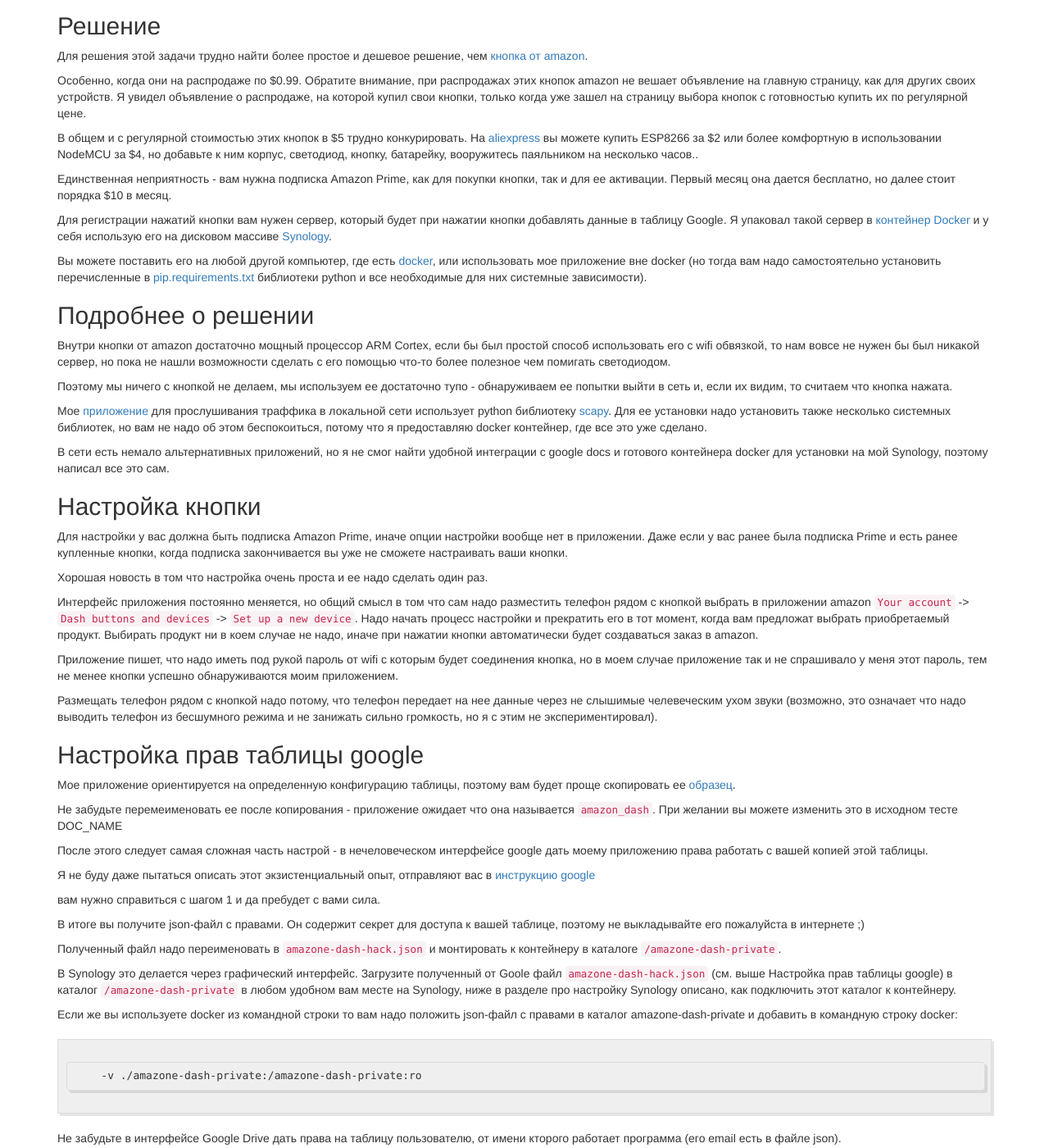
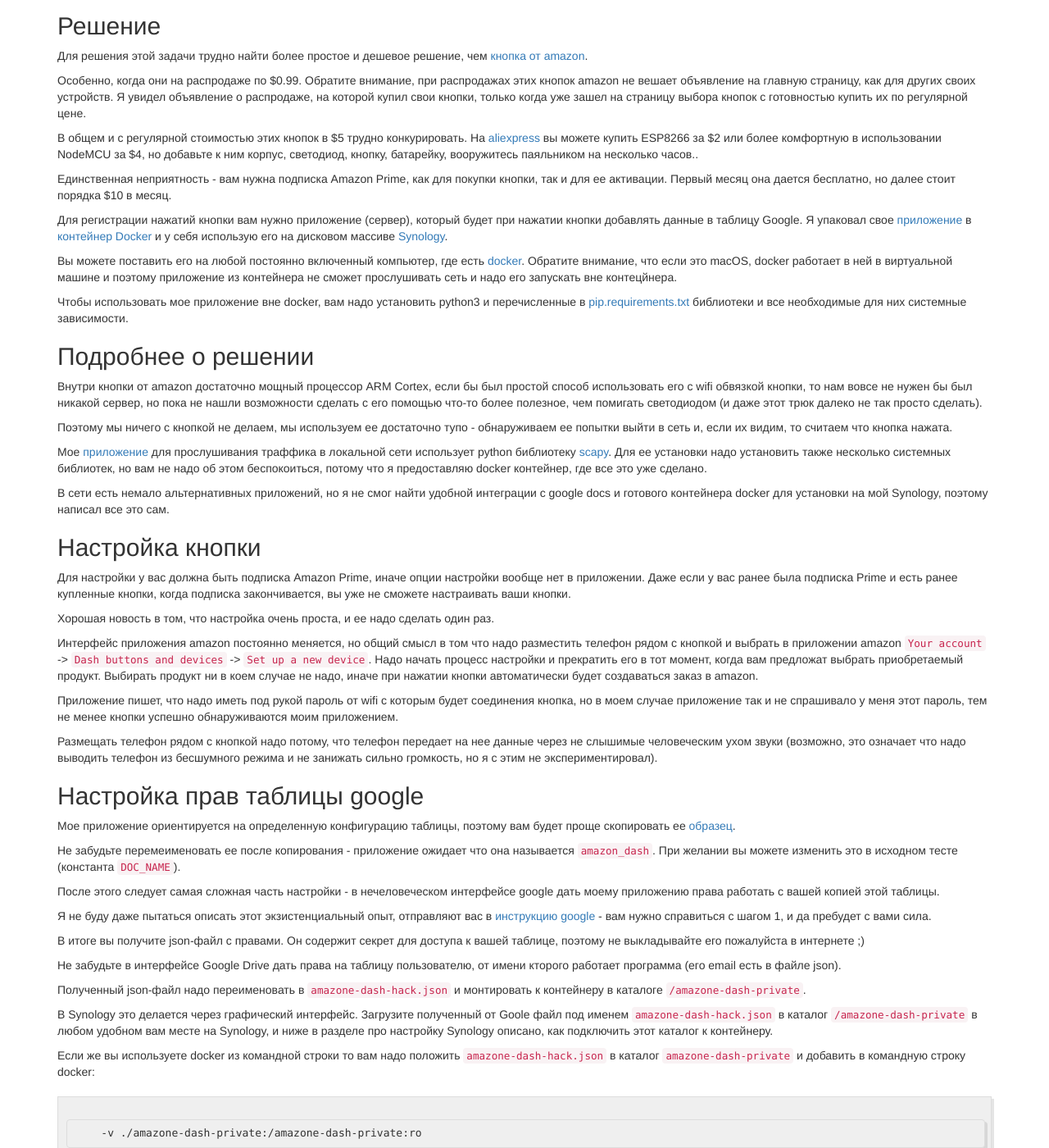
Before and after one commit to andgineer/sorokin.engineer, a Jekyll site: the page built from posts/ru/_posts/2016-10-14-amazon_dash.md, in a window 1280 px wide and 1400 px high, scrolled down 574 px. Shown: the whole window at 82% size. Built offline with Jekyll 4.4.1, drawn with Linux system fonts in a browser that asks for light colours; nearby versions of some CDN libraries; comment, search, counter and statistics services are not loaded; some of the changed text lies outside the part shown.

Commit message:
described network docker settings, proofreading

```diff
--- a/posts/ru/_posts/2016-10-14-amazon_dash.md
+++ b/posts/ru/_posts/2016-10-14-amazon_dash.md
@@ -39,21 +39,26 @@
 Единственная неприятность - вам нужна подписка Amazon Prime, как для покупки кнопки, так и для
 ее активации. Первый месяц она дается бесплатно, но далее стоит порядка $10 в месяц.
 
-Для регистрации нажатий кнопки вам нужен сервер, который будет при нажатии кнопки добавлять данные
-в таблицу Google. Я упаковал такой сервер в
+Для регистрации нажатий кнопки вам нужно приложение (сервер), который будет при нажатии кнопки добавлять данные
+в таблицу Google. Я упаковал свое [приложение](https://github.com/masterandrey/docker-amazon-dash/) в
 [контейнер Docker](https://hub.docker.com/r/masterandrey/amazon-dash/)
 и у себя использую его на дисковом массиве [Synology](https://www.synology.com).
 
-Вы можете поставить его на любой другой компьютер, где есть [docker](https://www.docker.com),
-или использовать мое приложение вне docker (но тогда вам надо самостоятельно установить перечисленные
+Вы можете поставить его на любой постоянно включенный компьютер, где есть
+[docker](https://www.docker.com).
+Обратите внимание, что если это macOS, docker работает в ней в виртуальной машине и поэтому
+приложение из контейнера не сможет прослушивать сеть и надо его запускать вне контецйнера.
+
+Чтобы использовать мое приложение вне docker, вам надо установить python3 и перечисленные
 в [pip.requirements.txt](https://github.com/masterandrey/docker-amazon-dash/blob/master/pip.requirements.txt)
-библиотеки python и все необходимые для них системные зависимости).
+библиотеки и все необходимые для них системные зависимости.
 
 ## Подробнее о решении
 
 Внутри кнопки от amazon достаточно мощный процессор ARM Cortex, если бы был простой способ
-использовать его с wifi обвязкой, то нам вовсе не нужен бы был никакой сервер, но пока не нашли
-возможности сделать с его помощью что-то более полезное чем помигать светодиодом.
+использовать его с wifi обвязкой кнопки, то нам вовсе не нужен бы был никакой сервер, но пока не нашли
+возможности сделать с его помощью что-то более полезное, чем помигать светодиодом
+(и даже этот трюк далеко не так просто сделать).
 
 Поэтому мы ничего с кнопкой не делаем, мы используем ее достаточно тупо - обнаруживаем ее попытки
 выйти в сеть и, если их видим, то считаем что кнопка нажата.
@@ -69,13 +74,13 @@
 ## Настройка кнопки
 
 Для настройки у вас должна быть подписка Amazon Prime, иначе опции настройки вообще нет в приложении.
-Даже если у вас ранее была подписка Prime и есть ранее купленные кнопки, когда подписка закончивается
+Даже если у вас ранее была подписка Prime и есть ранее купленные кнопки, когда подписка закончивается,
 вы уже не сможете настраивать ваши кнопки.
 
-Хорошая новость в том что настройка очень проста и ее надо сделать один раз.
+Хорошая новость в том, что настройка очень проста, и ее надо сделать один раз.
 
-Интерфейс приложения постоянно меняется, но общий смысл в том что сам надо разместить телефон рядом
-с кнопкой выбрать в приложении amazon `Your account` -> `Dash buttons and devices` ->
+Интерфейс приложения amazon постоянно меняется, но общий смысл в том что надо разместить телефон рядом
+с кнопкой и выбрать в приложении amazon `Your account` -> `Dash buttons and devices` ->
 `Set up a new device`.
 Надо начать процесс настройки и прекратить его в тот момент, когда вам предложат выбрать приобретаемый
 продукт.
@@ -87,7 +92,7 @@
 моим приложением.
 
 Размещать телефон рядом с кнопкой надо потому, что телефон передает на нее данные через не слышимые
-челевеческим ухом звуки (возможно, это означает что надо выводить телефон из бесшумного режима и
+человеческим ухом звуки (возможно, это означает что надо выводить телефон из бесшумного режима и
 не занижать сильно громкость, но я с этим не экспериментировал).
 
 ## Настройка прав таблицы google
@@ -96,54 +101,37 @@
 ее [образец](https://docs.google.com/spreadsheets/d/1m2NNfdKIb3JDieBZEBL5e15-6wx_BUf7rxyP2CwOekY/edit#gid=0).
 
 Не забудьте перемеименовать ее после копирования - приложение ожидает что она называется `amazon_dash`.
-При желании вы можете изменить это в исходном тесте
-DOC_NAME
+При желании вы можете изменить это в исходном тесте (константа `DOC_NAME`).
 
-После этого следует самая сложная часть настрой - в нечеловеческом интерфейсе google дать моему
+После этого следует самая сложная часть настройки - в нечеловеческом интерфейсе google дать моему
 приложению права работать с вашей копией этой таблицы.
 
 Я не буду даже пытаться описать этот экзистенциальный опыт, отправляют вас в
-[инструкцию google](https://developers.google.com/sheets/api/quickstart/python)
-- вам нужно справиться с шагом 1 и да пребудет с вами сила.
+[инструкцию google](https://developers.google.com/sheets/api/quickstart/python) - вам нужно
+справиться с шагом 1, и да пребудет с вами сила.
 
 В итоге вы получите json-файл с правами. Он содержит секрет для доступа к вашей таблице, поэтому не
 выкладывайте его пожалуйста в интернете ;)
 
-Полученный файл надо переименовать в `amazone-dash-hack.json` и монтировать к контейнеру в каталоге
+Не забудьте в интерфейсе Google Drive дать права на таблицу пользователю, от имени кторого работает
+программа (его email есть в файле json).
+
+Полученный json-файл надо переименовать в `amazone-dash-hack.json` и монтировать к контейнеру в каталоге
 `/amazone-dash-private`.
 
 В Synology это делается через графический интерфейс.
-Загрузите полученный от Goole файл `amazone-dash-hack.json` (см. выше Настройка прав таблицы google)
-в каталог `/amazone-dash-private` в любом удобном вам месте на Synology, ниже в разделе
+Загрузите полученный от Goole файл под именем `amazone-dash-hack.json`
+в каталог `/amazone-dash-private` в любом удобном вам месте на Synology, и ниже в разделе
 про настройку Synology описано, как подключить этот каталог к контейнеру.
 
 Если же вы используете
-docker из командной строки то вам надо положить json-файл с правами в каталог amazone-dash-private и
+docker из командной строки то вам надо положить `amazone-dash-hack.json` в каталог `amazone-dash-private` и
 добавить в командную строку docker:
 
         -v ./amazone-dash-private:/amazone-dash-private:ro
 
-Не забудьте в интерфейсе Google Drive дать права на таблицу пользователю, от имени кторого работает
-программа (его email есть в файле json).
-
 К сожалению, Google API работает просто нечеловечески медленно - добавление нажатия в таблицу может
 занимать несколько минут.
-
-## Как устроена таблица
-
-На странице `press` этой таблицы регистрируется каждое обнаруженное название.
-
-На странице `event` регистрируются интервалы времени с логикой, задаваемой для каждой кнопки параметрами
-на странице `setings`.
-
-Программа пытается понять, не нажата ли кнопка повторно случайно - через слишком
- малый (параметр `restart`) интервал времени.
-И тогда только регистрирует ее нажатие в `press` но не меняет в `event`.
-
-Если кнопка нажата через слишком большой промежуток времени (параметр `autoclose`) то предыдущий интервал
-закрывается с длительностью по умолчанию (`default`) и начинается новый. Это полезно для ситуаций,
-когда например ребенок забыл нажать кнопку по окончании упражнений и предыдущий интервал остался
-не закрытым, но понятно что его длительность была какая-то разумная, а не целый день до следующего занятия.
 
 ## Регистрация кнопки в приложении
 
@@ -167,16 +155,41 @@
 Приложение считывает этот файл при загрузке, поэтому после этого надо перезапустить контейнер docker
 (выключить и включить переключатель справа в строке с контейнером в интерфейсе Synology).
 
+## Как устроена таблица
+
+На странице `press` этой таблицы регистрируется каждое обнаруженное нажатие известных (описанных в
+`buttons.json`) кнопок.
+
+На странице `event` регистрируются интервалы времени с логикой, задаваемой для каждой кнопки параметрами
+на странице `settings`.
+
+Программа пытается понять, не нажата ли кнопка повторно случайно, через слишком
+ малый (параметр `restart`) интервал времени.
+В этом случае она регистрирует ее нажатие в `press`, но не меняет ничего в `event`.
+
+Если кнопка нажата через слишком большой промежуток времени (параметр `autoclose`) то предыдущий интервал
+закрывается с длительностью по умолчанию (`default`) и начинается новый. Это полезно для ситуаций,
+когда, например, ребенок забыл нажать кнопку по окончании упражнений и предыдущий интервал остался
+не закрытым, но понятно что его длительность была какая-то разумная, а не целый день до следующего занятия.
+
 ## Установка на Synology
 Добавляем в docker image с моим приложением `https://hub.docker.com/r/masterandrey/amazon-dash/`:
 
 ![](/images/dash_synology_docker_image.png)
+![](/images/dash_synology_docker_url.png)
 
-Даем максимальные права, потому что приложение прослушивает сетевой трафик:
+Когда он скачается, чтобы создать из него контейнер, два раза кликните по нему.
+
+Даем максимальные права контейнеру, потому что приложение прослушивает сетевой трафик:
 
 ![](/images/dash_synology_docker_general.png)
 
-Подключите каталог `/amazone-dash-private` с секретами доступа к таблице Google и настройками кнопок
-к контейнеру:
+В `Advanced settings` -> `Volume` подключите каталог `/amazone-dash-private` с секретами доступа к
+таблице Google и настройками кнопок к контейнеру:
 
 ![](/images/dash_synology_docker_volume.png)
+
+А в `Network` включите настройку `Use the same network as Docker host` чтобы приложение могло прослушивать
+вашу сеть.
+
+![](/images/dash_synology_docker_network.png)
```
Also changed, not shown: images/dash_synology_docker_network.png (added), images/dash_synology_docker_url.png (added).
